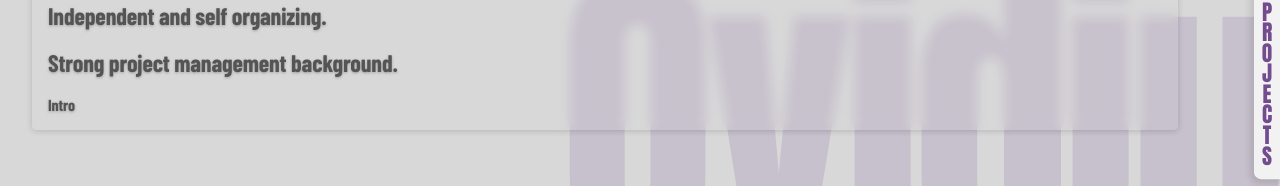
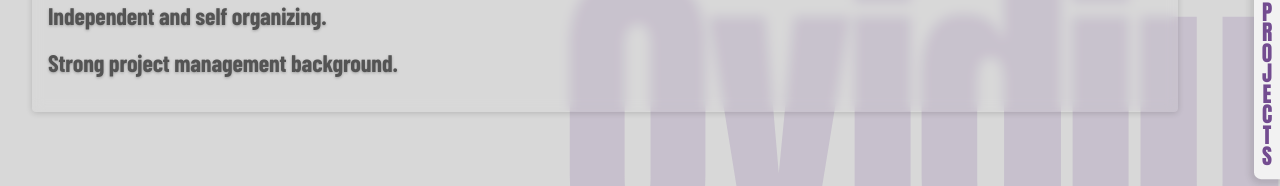
Before and after one commit to OvidiuCaruceru/PortfolioWebsite, an Angular app: page /Intro in a window 1280 px wide. Shown: the part 380-566 px from the top of the page. Built offline with nearby package versions, Linux system fonts and the light colour scheme.

Commit message:
Refactor code

```diff
--- a/src/app/components/intro/intro.component.html
+++ b/src/app/components/intro/intro.component.html
@@ -10,5 +10,4 @@
         <p class="trait">Independent and self organizing.</p>
         <p class="trait">Strong project management background.</p>
     </div>
-    <div class="background-text">{{title}}</div>
 </div>
```
